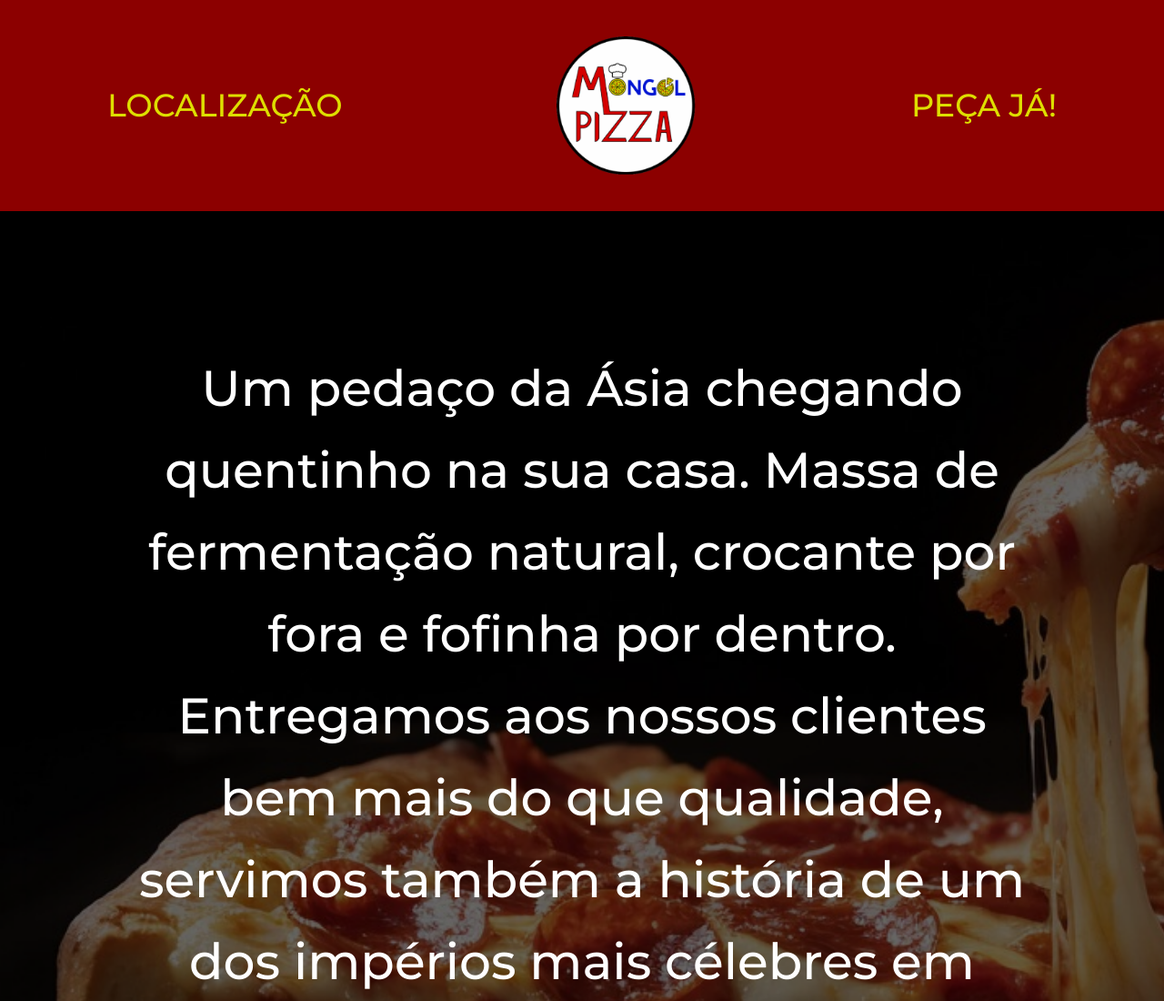
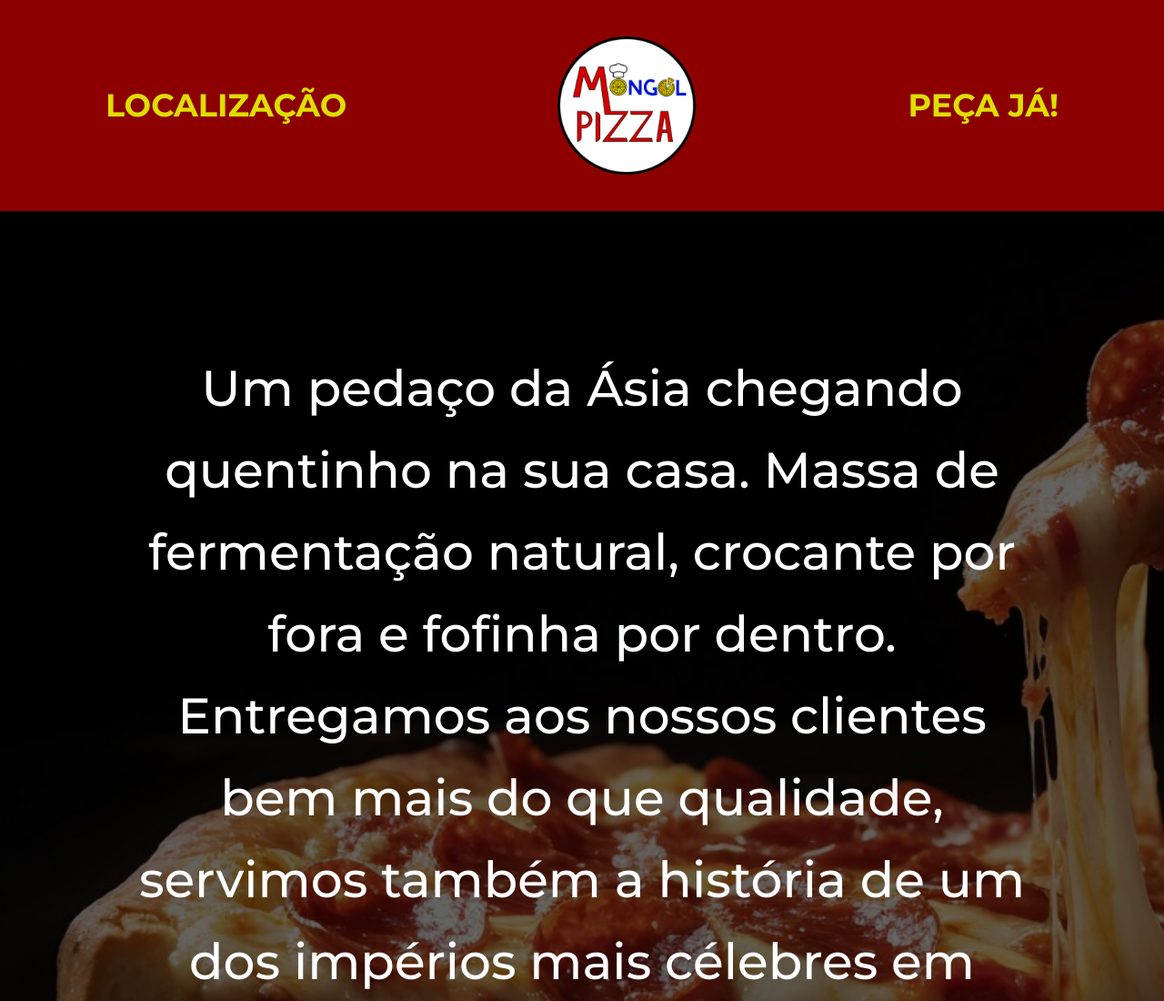
Before and after one commit to mateuscunha04/mongolpizza, a website: page index.html in a window 1280 px wide. Shown: the top 1100 px of the page at 91% size. Drawn offline with Linux system fonts and the light colour scheme.

Commit message:
Update index.html

```diff
--- a/index.html
+++ b/index.html
@@ -17,6 +17,10 @@
 
         nav, main, footer{
             overflow-x: hidden;
+        }
+
+        nav > a {
+            font-weight: 700;
         }
 
         a, p, h1{
```
